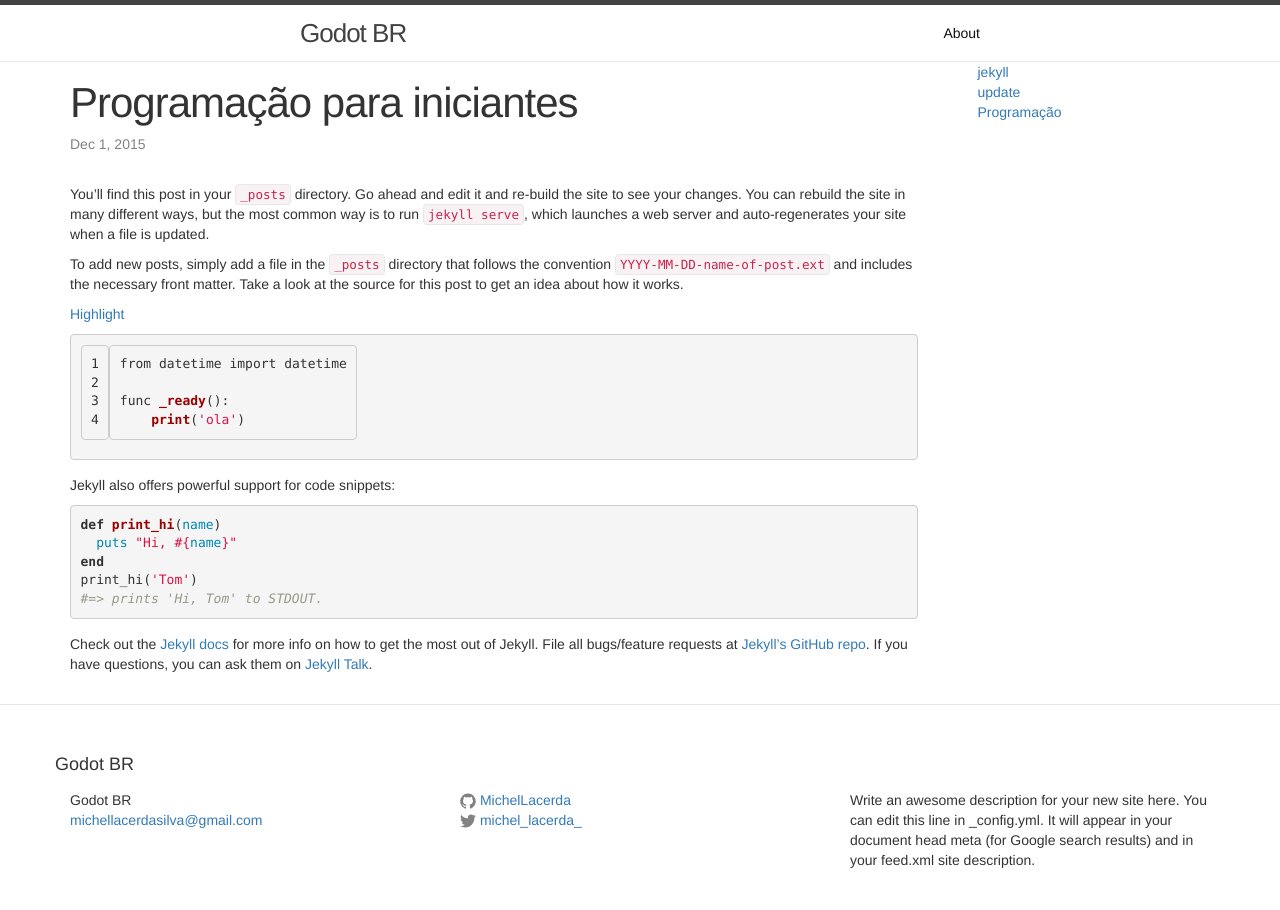
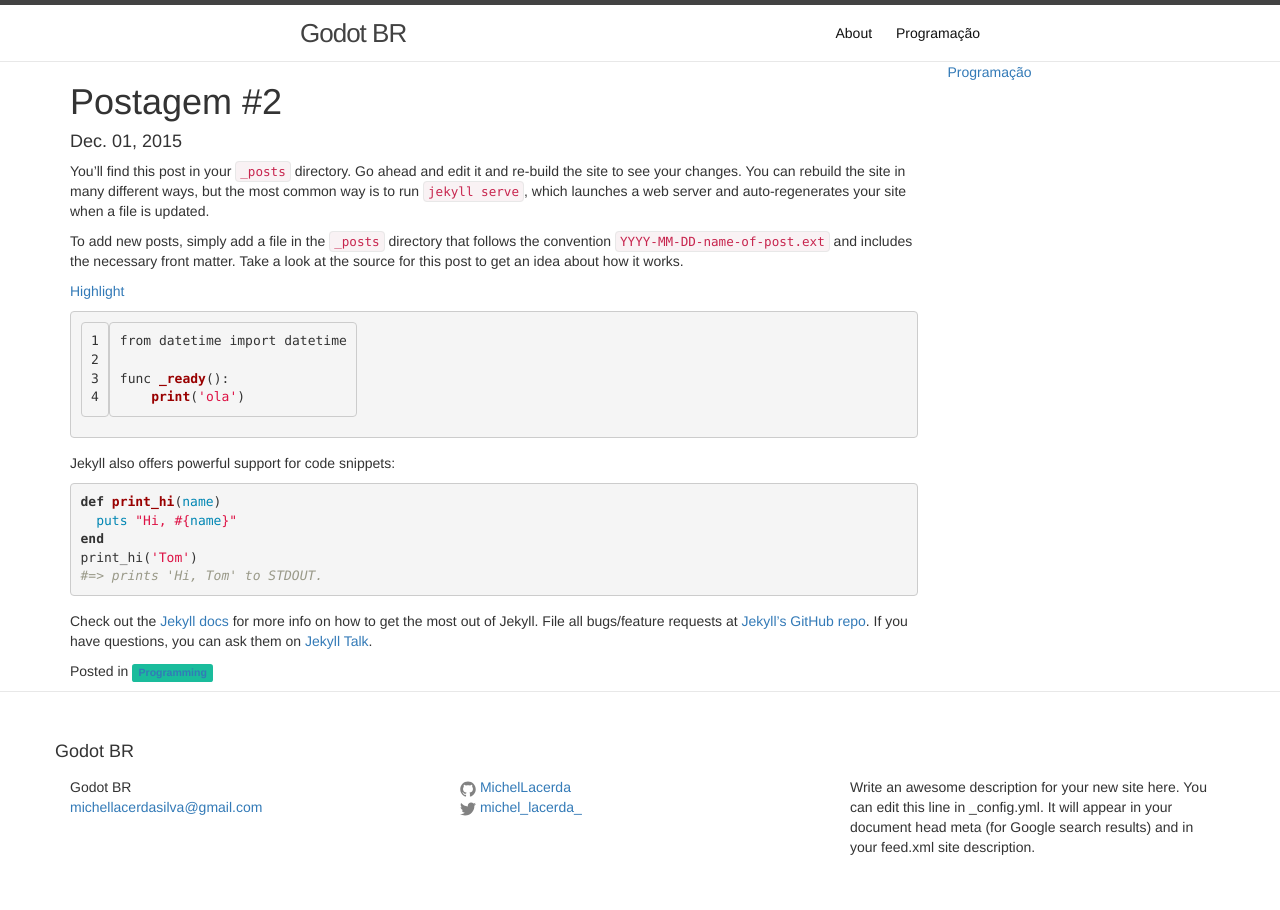
Before and after one commit to MichelLacerda/gdd, a Jekyll site: the page built from _posts/2015-12-01-goto-init.md, in a window 1280 px wide. Built offline with Jekyll 4.4.1, drawn with Linux system fonts in a browser that asks for light colours.

Commit message:
Implementa funcionalidade de categorização

```diff
--- a/_layouts/default.html
+++ b/_layouts/default.html
@@ -10,14 +10,11 @@
         </div>
         <div class="col-xs-12 col-sm-3">
           <div class="category-list">
-            <ul>
-              {% for category in site.categories %}
-                <li>
-                  <a href="{{ post.url | prepend: site.baseurl }}">{{ category | first }} {% if site.post_total %}({{ category | last | size }}){% endif %}
-                  </a>
-                </li>
-              {% endfor %}
-            </ul>
+            {% for my_page in site.pages %}
+              {% if my_page.title and my_page.title != 'About' %}
+              <a class="page-link" href="{{ my_page.url | prepend: site.baseurl }}">{{ my_page.title }}</a>
+              {% endif %}
+            {% endfor %}
           </div>
         </div>
       </div>
--- a/_layouts/post.html
+++ b/_layouts/post.html
@@ -1,15 +1,29 @@
 ---
 layout: default
 ---
-<article class="post" itemscope itemtype="http://schema.org/BlogPosting">
 
-  <header class="post-header">
-    <h1 class="post-title" itemprop="name headline">{{ page.title }}</h1>
-    <p class="post-meta"><time datetime="{{ page.date | date_to_xmlschema }}" itemprop="datePublished">{{ page.date | date: "%b %-d, %Y" }}</time>{% if page.author %} • <span itemprop="author" itemscope itemtype="http://schema.org/Person"><span itemprop="name">{{ page.author }}</span></span>{% endif %}</p>
-  </header>
+{% assign post = page %}
 
-  <div class="post-content" itemprop="articleBody">
+<article>
+  <head>
+    <h1>{{ post.title }}</h1>
+    <h4><time datetime="{{ post.date | date_to_xmlschema }}">{{ post.date | date: '%b. %d, %Y' }}</time></h4>
+  </head>
+
+  <div>
     {{ content }}
-  </div>
 
+    {% if post.category %}
+      {% for site_category in site.data.categories %}
+        {% if site_category.slug == post.category %}
+          {% assign category = site_category %}
+        {% endif %}
+      {% endfor %}
+      {% if category %}
+        {% capture category_content %} in <span class="label" style="background-color:{{ category.color }}"><a href="{{ site.baseurl }}/blog/category/{{ category.slug }}/">{{ category.name }}</a></span>{% endcapture %}
+      {% endif %}
+    {% else %}
+      {% assign category_content = '' %}
+    {% endif %}
+<p id="post-meta">Posted {{ category_content }}{{ tags_content }}</p>  </div>
 </article>
--- a/_posts/2015-11-30-welcome-to-jekyll.markdown
+++ b/_posts/2015-11-30-welcome-to-jekyll.markdown
@@ -1,8 +1,8 @@
 ---
 layout: post
-title:  "Welcome to Jekyll!"
-date:   2015-11-30 22:05:06 -0200
-categories: jekyll update
+title: 'Postagem #1'
+category: programming
+tags: [github, github-pages, jekyll]
 ---
 You’ll find this post in your `_posts` directory. Go ahead and edit it and re-build the site to see your changes. You can rebuild the site in many different ways, but the most common way is to run `jekyll serve`, which launches a web server and auto-regenerates your site when a file is updated.
 
--- a/_posts/2015-12-01-goto-init.md
+++ b/_posts/2015-12-01-goto-init.md
@@ -1,9 +1,10 @@
 ---
 layout: post
-title:  "Programação para iniciantes"
-date:   2015-12-01 21:48:00 -0200
-categories: Programação
+title: 'Postagem #2'
+category: programming
+tags: [github, github-pages, jekyll]
 ---
+
 You’ll find this post in your `_posts` directory. Go ahead and edit it and re-build the site to see your changes. You can rebuild the site in many different ways, but the most common way is to run `jekyll serve`, which launches a web server and auto-regenerates your site when a file is updated.
 
 To add new posts, simply add a file in the `_posts` directory that follows the convention `YYYY-MM-DD-name-of-post.ext` and includes the necessary front matter. Take a look at the source for this post to get an idea about how it works.
```
Also changed, not shown: _data/categories.yml (added, +7 -0 lines), _layouts/blog_by_category.html (added, +36 -0 lines), blog/category/programming.md (added, +6 -0 lines), blog/index.html (added).
